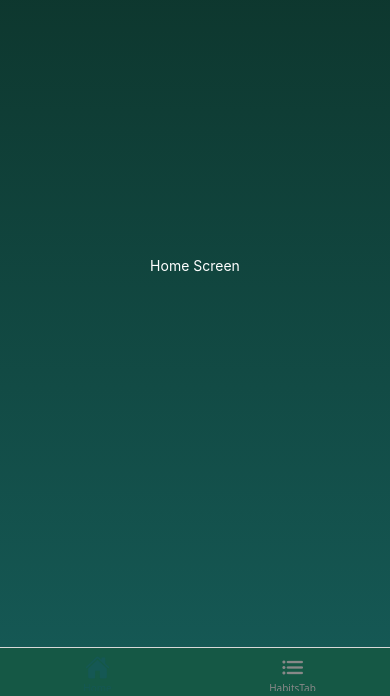
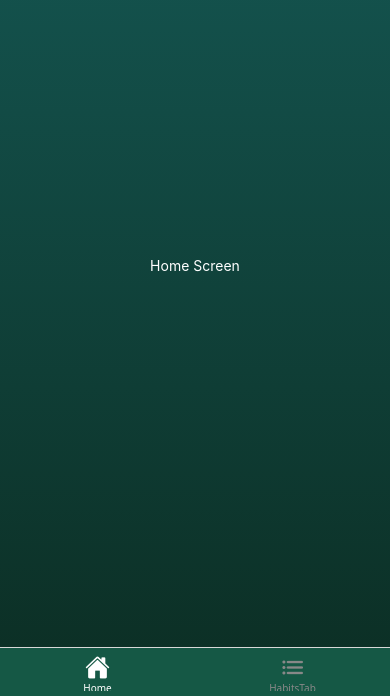
Before and after one commit to DiegoRojo99/Objexy, a React Native app: screen /HabitsList in a window 390 px wide. Shown: the part 148-844 px from the top of the page. Built offline with nearby package versions, Linux system fonts and the light colour scheme.

Commit message:
Flipped gradient

```diff
--- a/App.tsx
+++ b/App.tsx
@@ -21,12 +21,10 @@ export default function App() {
 
   const TabScreenOptions = {
     headerShown: false,
-    tabBarActiveTintColor: Colors.secondary,
+    tabBarActiveTintColor: Colors.active,
     tabBarInactiveTintColor: Colors.inactive,
     tabBarStyle: {
       backgroundColor: Colors.tabBackground,
-      borderTopWidth: 1,
-      elevation: 0,
       marginBottom: 0,
     },
   };
--- a/components/bg/GradientBackground.tsx
+++ b/components/bg/GradientBackground.tsx
@@ -4,7 +4,7 @@ import React from 'react';
 
 export const GradientBackground: React.FC<React.PropsWithChildren<{}>> = ({ children }) => (
   <LinearGradient
-    colors={['#0C3026', '#155854']}
+    colors={['#155854', '#0C3026']}
     style={styles.gradient}
   >
     {children}
```
